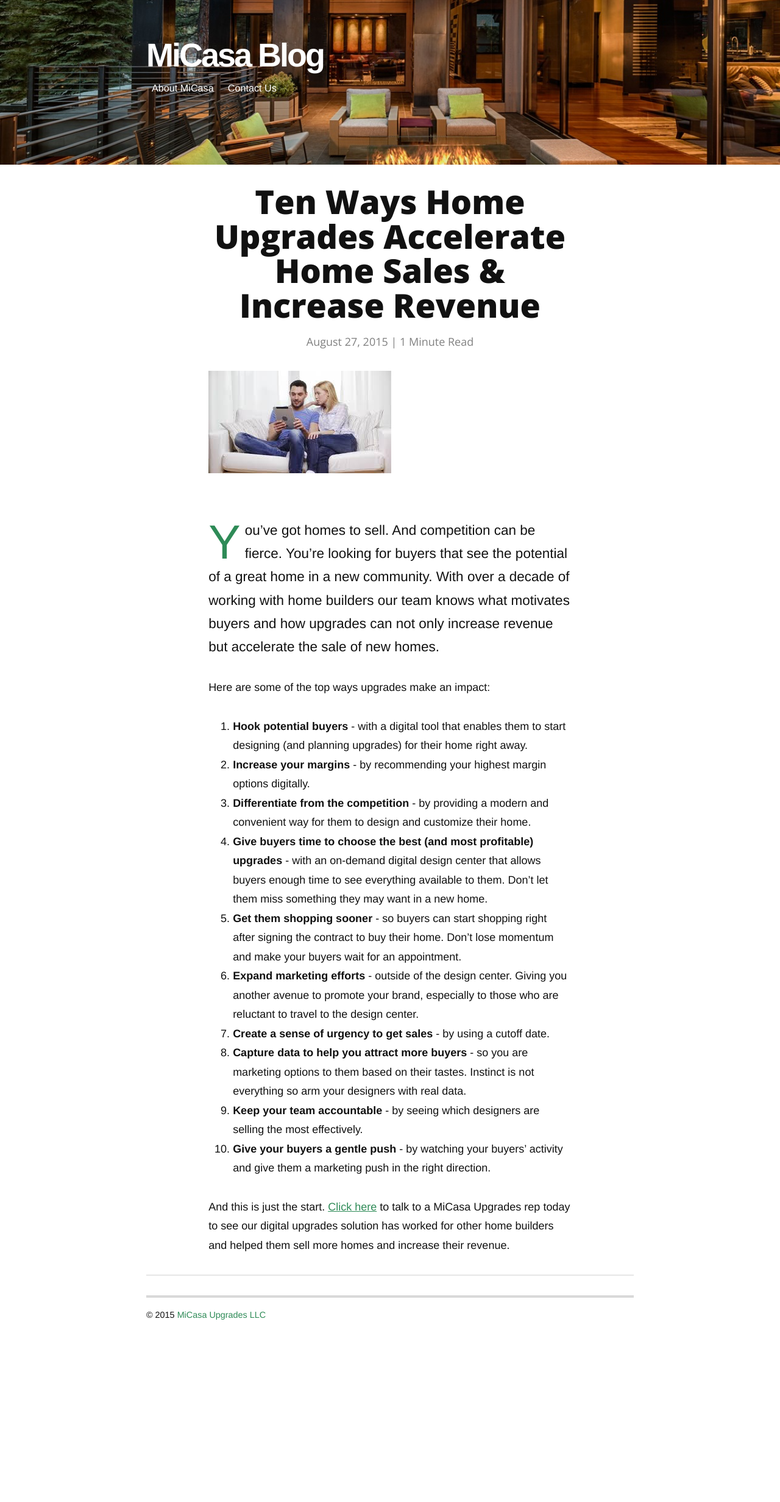
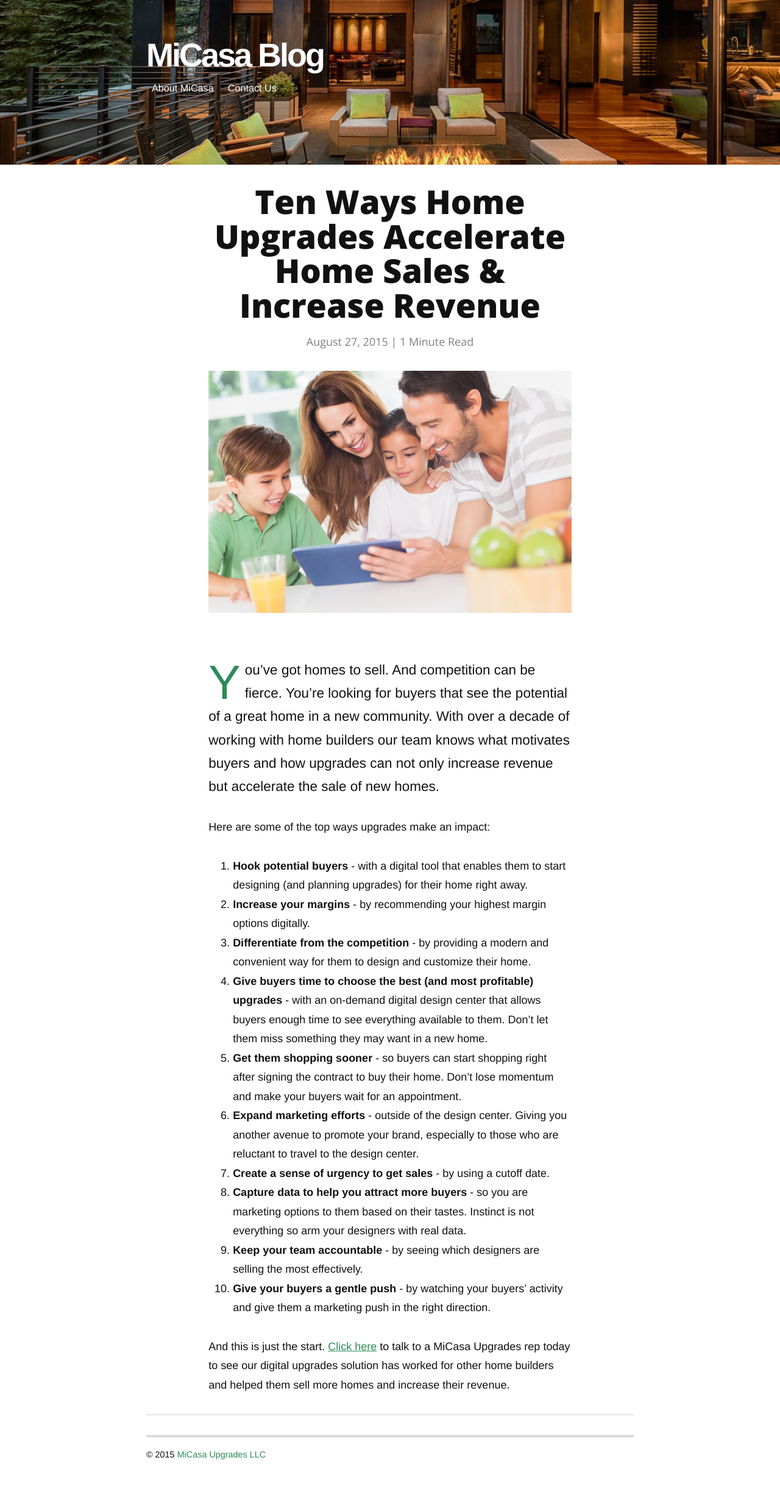
Before and after one commit to micasaupgrades/blog, a Jekyll site: the page built from _posts/2015-08-27-ten-ways-accelerate-sales.markdown, in a window 1280 px wide. Shown: the whole page at 61% size. Built offline with Jekyll 4.4.1, drawn with Linux system fonts in a browser that asks for light colours; nearby versions of some CDN libraries; Markdown is read by kramdown in place of the engine named in the settings; comment, search, counter and statistics services are not loaded; before the commit the page ends 2233 px from its top, so only the background shows below that.

Commit message:
family image

```diff
--- a/_posts/2015-08-27-ten-ways-accelerate-sales.markdown
+++ b/_posts/2015-08-27-ten-ways-accelerate-sales.markdown
@@ -3,7 +3,7 @@
 title:  "Ten Ways Home Upgrades Accelerate Home Sales & Increase Revenue"
 date:   2015-08-27
 ---
-<img src="{{ '/assets/img/couple.jpg' | prepend: site.baseurl }}" alt="">
+<img src="{{ '/assets/img/family.jpg' | prepend: site.baseurl }}" alt="">
 <p class="intro"><span class="dropcap">Y</span>ou’ve got homes to sell. And competition can be fierce. You’re looking for buyers that see the potential of a great home in a new community. With over a decade of working with home builders our team knows what motivates buyers and how upgrades can not only increase revenue but accelerate the sale of new homes. </p>
 
 Here are some of the top ways upgrades make an impact:
```
Also changed, not shown: assets/img/family.jpg (added).
